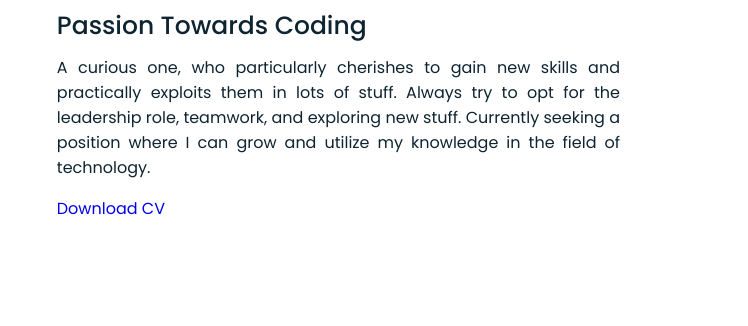
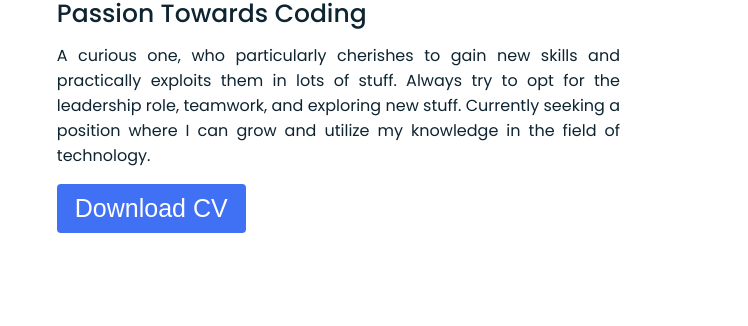
Before and after one commit to Aabith124/Abith-Portfolio, a plain HTML site: page index.html in a window 1280 px wide. Shown: the part 1055-1381 px from the top of the page, 532-1280 px from the left. Drawn offline with Linux system fonts and the light colour scheme.

Commit message:
resume download link updated as git link for the third time

```diff
--- a/index.html
+++ b/index.html
@@ -74,11 +74,10 @@
               utilize my knowledge in the field of technology.
             </p>
             <div class="button">
-              <a href="https://github.com/Aabith124/resume/raw/main/Mohamed_Abith_resume.pdf" download>
-                Download CV
-              </a>
-            </div>
-
+  <a href="https://github.com/Aabith124/resume/raw/main/Mohamed_Abith_resume.pdf" download>
+    <button>Download CV</button>
+  </a>
+</div>
 
           </div>
         </div>
```
